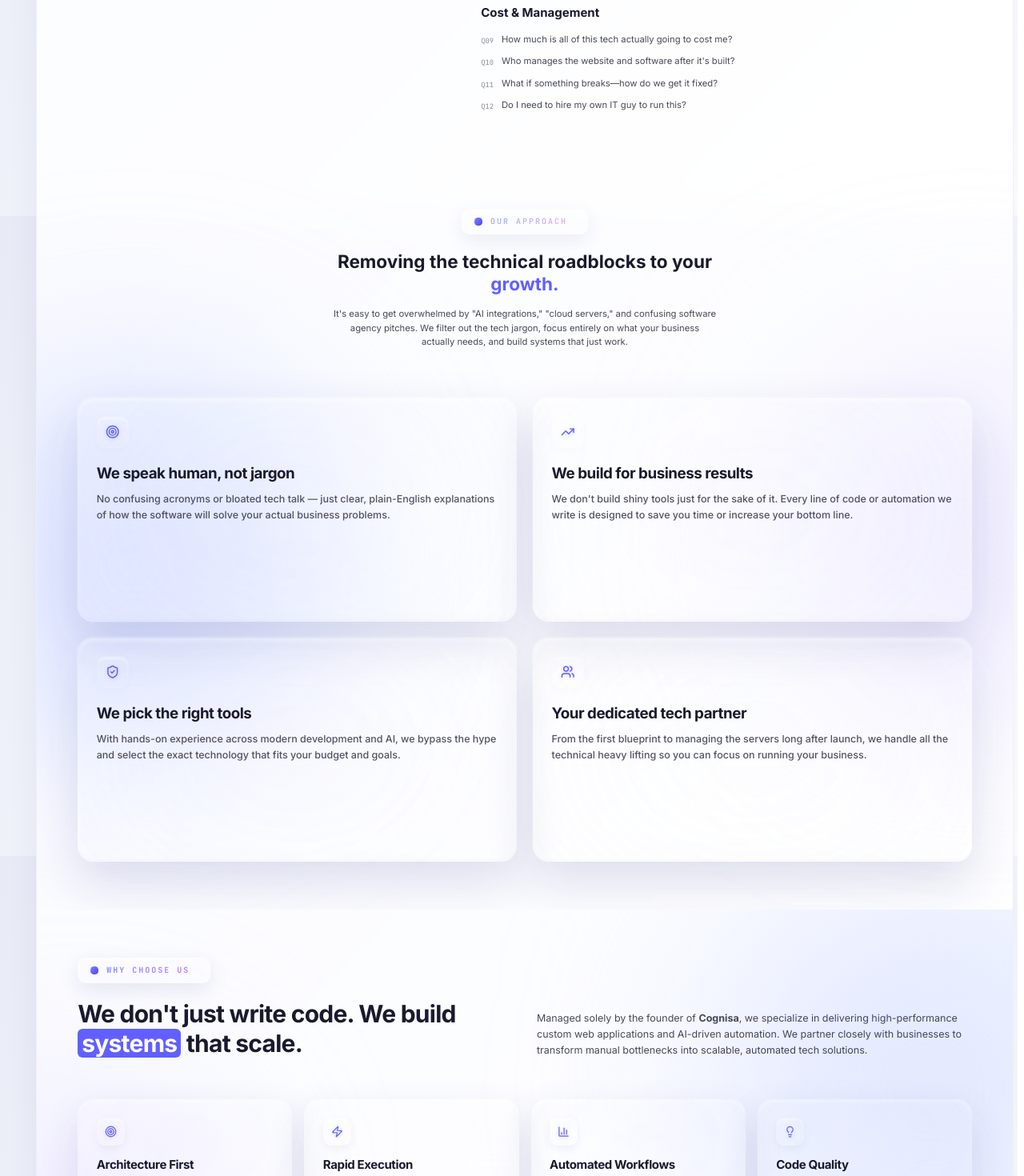
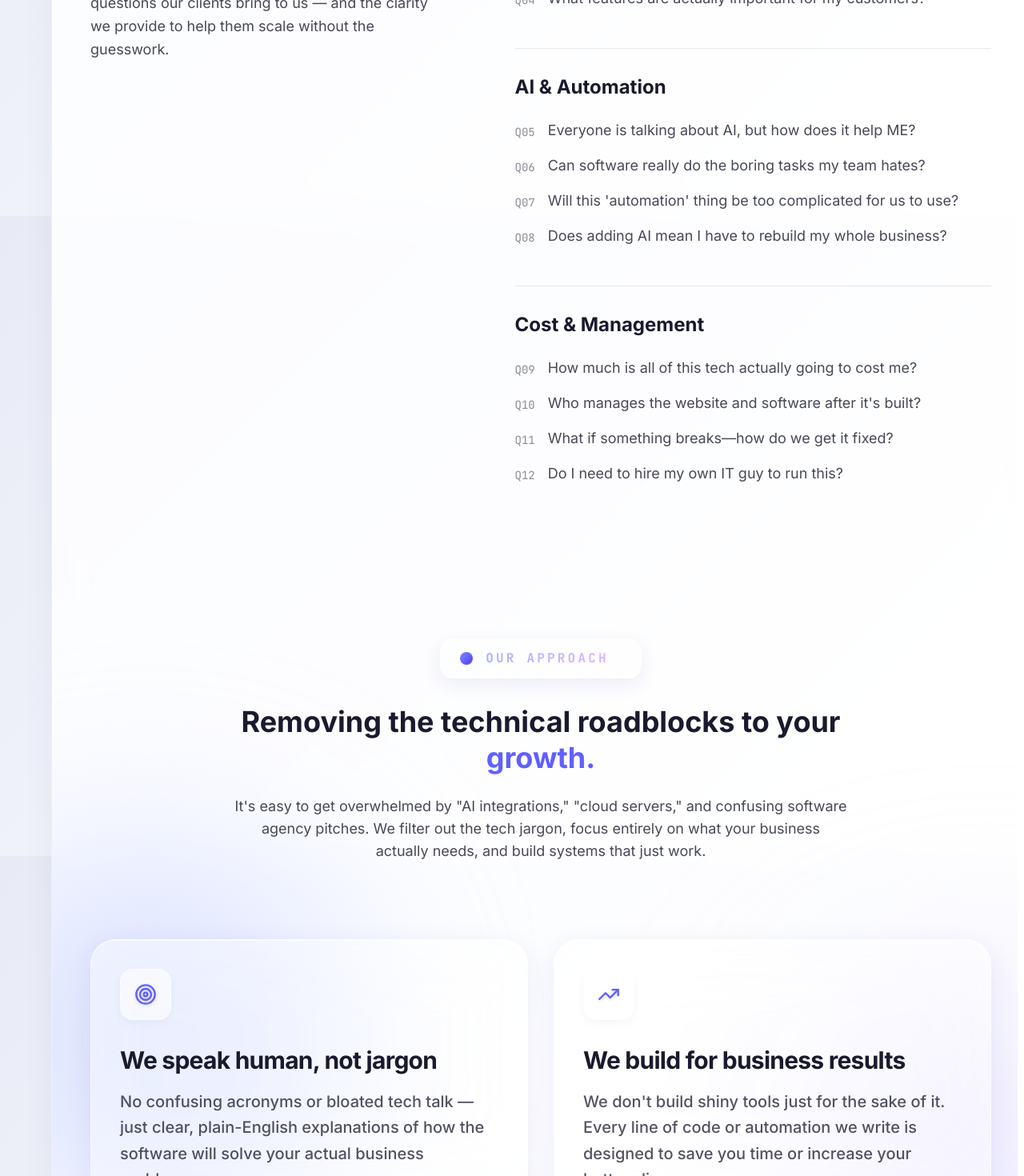
Before and after one commit to farhan2905/proxypartner, a Next.js app: page / in a window 1280 px wide. Shown: the part 1330-2800 px from the top of the page at 80% size. Built offline with nearby package versions, Linux system fonts and the light colour scheme.

Commit message:
Fix layout gap and apply glassmorphism to cards

```diff
--- a/src/app/globals.css
+++ b/src/app/globals.css
@@ -456,4 +456,4 @@ mark {
   opacity: 0.7;
 }
 
-html { font-size: 10px; }
+/* Base font-size uses browser default (16px) for correct rem scaling at any zoom level */
--- a/src/app/page.tsx
+++ b/src/app/page.tsx
@@ -17,12 +17,12 @@ import Footer from '@/components/sections/Footer';
 
 export default function Home() {
   return (
-    <main className="min-h-screen py-6 px-3 md:py-8 md:px-6 lg:px-10 flex justify-center items-start overflow-x-clip text-text-primary">
+    <main className="min-h-screen py-4 px-2 md:py-6 md:px-4 lg:px-6 flex justify-center items-start overflow-x-clip text-text-primary">
       <SidebarNavigation />
       <MobileNavigation />
 
       {/* Main Content Glass Container */}
-      <div className="glass w-full max-w-[1600px] overflow-x-clip relative lg:ml-16 pt-20 lg:pt-0">
+      <div className="glass w-full max-w-[96vw] 2xl:max-w-[1800px] overflow-x-clip relative lg:ml-20 pt-20 lg:pt-0">
         <Hero />
         <Marquee />
         <Challenges />
--- a/src/components/sections/About.tsx
+++ b/src/components/sections/About.tsx
@@ -60,7 +60,7 @@ export default function About() {
       <div className="absolute top-0 right-[-10%] w-[500px] h-[500px] bg-indigo-200/50 rounded-full blur-[120px] pointer-events-none animate-orb-2" />
       <div className="absolute bottom-[-10%] left-[-10%] w-[400px] h-[400px] bg-violet-200/40 rounded-full blur-[120px] pointer-events-none animate-orb-3" />
 
-      <div className="w-[92vw] max-w-[1600px] mx-auto px-4 md:px-8 lg:px-12 relative z-10">
+      <div className="w-full max-w-[1400px] mx-auto px-4 md:px-8 lg:px-12 relative z-10">
         <div className="grid grid-cols-1 lg:grid-cols-2 gap-8 lg:gap-12 mb-16 md:mb-20">
           {/* Left: Heading */}
           <div>
@@ -102,14 +102,14 @@ export default function About() {
                 variants={cardVariants}
                 initial="hidden"
                 animate={isInView ? 'visible' : 'hidden'}
-                className="relative overflow-hidden bg-gradient-to-br from-white/2 via-white/0.5 to-transparent backdrop-blur-[200px] p-6 md:p-7 lg:p-9 min-h-[240px] md:min-h-[260px] flex flex-col justify-between rounded-[2rem] border border-white/10 hover:border-white/20 shadow-[inset_0_3px_3px_rgba(255,255,255,0.25),inset_0_-2px_2px_rgba(0,0,0,0.05),0_20px_50px_rgba(31,38,135,0.12),0_0_1px_rgba(255,255,255,0.8)] transition-all duration-700 group hover:-translate-y-3 hover:bg-gradient-to-br hover:from-white/3 hover:via-white/1 hover:to-transparent hover:shadow-[inset_0_3px_3px_rgba(255,255,255,0.35),inset_0_-2px_2px_rgba(0,0,0,0.05),0_30px_80px_rgba(99,102,241,0.4),0_0_2px_rgba(255,255,255,1)]"
+                className="relative overflow-hidden bg-white/40 backdrop-blur-2xl p-6 md:p-7 lg:p-9 min-h-[240px] md:min-h-[260px] flex flex-col justify-between rounded-[2rem] border border-white/60 shadow-[0_8px_32px_rgba(31,38,135,0.08),inset_0_1px_0_rgba(255,255,255,0.6)] transition-all duration-700 group hover:-translate-y-3 hover:bg-white/60 hover:border-white/80 hover:shadow-[0_20px_60px_rgba(99,102,241,0.15),inset_0_1px_0_rgba(255,255,255,0.8)]"
               >
                 {/* Subtle light sweep & glow on hover */}
                 <div className="absolute top-0 left-[-100%] w-[50%] h-[200%] bg-gradient-to-r from-transparent via-white/25 to-transparent rotate-[30deg] opacity-0 group-hover:opacity-100 group-hover:left-[200%] transition-all duration-1000 pointer-events-none" />
 
                 {/* Content */}
                 <div className="relative z-10 flex flex-col h-full">
-                  <div className="w-14 h-14 rounded-2xl bg-gradient-to-br from-white/5 to-transparent flex items-center justify-center mb-6 group-hover:scale-110 group-hover:bg-gradient-to-br group-hover:from-indigo-500/8 group-hover:to-transparent transition-all duration-500 border border-white/10 shadow-[inset_0_3px_2px_rgba(255,255,255,0.25),0_4px_12px_rgba(0,0,0,0.05)]">
+                  <div className="w-14 h-14 rounded-2xl bg-white/50 backdrop-blur-xl flex items-center justify-center mb-6 group-hover:scale-110 group-hover:bg-indigo-50 transition-all duration-500 border border-white/60 shadow-[0_4px_12px_rgba(0,0,0,0.04)]">
                     <Icon className="w-6 h-6 text-indigo-500 transition-colors drop-shadow-sm" />
                   </div>
                   <div>
--- a/src/components/sections/Challenges.tsx
+++ b/src/components/sections/Challenges.tsx
@@ -53,7 +53,7 @@ export default function Challenges() {
 
   return (
     <section ref={ref} className="bg-transparent py-16 md:py-24" id="challenges">
-      <div className="w-[92vw] max-w-[1600px] mx-auto px-4 md:px-8 lg:px-12">
+      <div className="w-full max-w-[1400px] mx-auto px-4 md:px-8 lg:px-12">
         <div className="grid grid-cols-1 lg:grid-cols-12 gap-12 lg:gap-8">
 
           {/* Left Column - Heading */}
--- a/src/components/sections/Footer.tsx
+++ b/src/components/sections/Footer.tsx
@@ -24,7 +24,7 @@ const footerLinks = {
 export default function Footer() {
   return (
     <footer className="bg-transparent border-t border-foreground/10">
-      <div className="w-[92vw] max-w-[1600px] mx-auto px-4 md:px-8 lg:px-12 py-16 md:py-20">
+      <div className="w-full max-w-[1400px] mx-auto px-4 md:px-8 lg:px-12 py-16 md:py-20">
         <div className="grid grid-cols-1 md:grid-cols-2 lg:grid-cols-4 gap-12 lg:gap-8">
           <div className="lg:col-span-1">
             <a href="/" className="text-foreground font-bold text-2xl tracking-tight">
@@ -79,7 +79,7 @@ export default function Footer() {
         </div>
       </div>
       <div className="border-t border-foreground/10">
-        <div className="w-[92vw] max-w-[1600px] mx-auto px-4 md:px-8 lg:px-12 py-6 flex flex-col md:flex-row items-center justify-between gap-4">
+        <div className="w-full max-w-[1400px] mx-auto px-4 md:px-8 lg:px-12 py-6 flex flex-col md:flex-row items-center justify-between gap-4">
           <p className="text-foreground/30 text-xs">&copy; {new Date().getFullYear()} Cognisa. All rights reserved.</p>
           <div className="flex items-center gap-6">
             <a href="#" className="text-foreground/30 text-xs hover:text-foreground/50 transition-colors">Privacy Policy</a>
--- a/src/components/sections/Hero.tsx
+++ b/src/components/sections/Hero.tsx
@@ -107,7 +107,7 @@ export default function Hero() {
 
       <motion.div
         style={{ y: contentY }}
-        className="relative z-20 w-[92vw] max-w-[1600px] mx-auto px-4 md:px-8 lg:px-12 w-full flex flex-col items-center text-center justify-center pt-24 pb-12 lg:pt-56"
+        className="relative z-20 w-full max-w-[1400px] mx-auto px-4 md:px-8 lg:px-12 flex flex-col items-center text-center justify-center pt-24 pb-12 lg:pt-56"
       >
         <div className="w-full max-w-4xl pt-12 lg:pt-32 flex flex-col items-center">
           {/* Status Badge */}
--- a/src/components/sections/Insights.tsx
+++ b/src/components/sections/Insights.tsx
@@ -22,7 +22,7 @@ export default function Insights() {
 
   return (
     <section ref={ref} className="bg-transparent py-16 md:py-24" id="insights">
-      <div className="w-[92vw] max-w-[1600px] mx-auto px-4 md:px-8 lg:px-12">
+      <div className="w-full max-w-[1400px] mx-auto px-4 md:px-8 lg:px-12">
         <div className="flex flex-col md:flex-row md:items-end justify-between mb-16 gap-8">
           <div className="max-w-2xl">
             <SectionTag text="INSIGHTS & RESOURCES" variant="dark" />
--- a/src/components/sections/Process.tsx
+++ b/src/components/sections/Process.tsx
@@ -26,7 +26,7 @@ export default function Process() {
       </div>
 
       <div className="sticky top-0 h-[100vh] flex flex-col justify-center overflow-hidden z-10">
-        <div className="w-[92vw] max-w-[1600px] mx-auto w-full px-4 md:px-8 lg:px-12 mb-8 mt-12 md:mt-0 flex-shrink-0">
+        <div className="w-full max-w-[1400px] mx-auto px-4 md:px-8 lg:px-12 mb-8 mt-12 md:mt-0 flex-shrink-0">
           <SectionTag text="OUR WORK" variant="dark" />
           <motion.h2
             initial={{ opacity: 0, y: 20 }}
--- a/src/components/sections/Services.tsx
+++ b/src/components/sections/Services.tsx
@@ -88,7 +88,7 @@ export default function Services() {
         </div>
 
         {/* Content Wrapper */}
-        <div className="relative z-10 w-[92vw] max-w-[1200px] mx-auto flex flex-col items-center">
+        <div className="relative z-10 w-full max-w-[1200px] mx-auto flex flex-col items-center">
 
           {/* Header Area */}
           <div className="text-center max-w-3xl mx-auto px-4 mb-12 md:mb-16 w-full">
--- a/src/components/sections/Solutions.tsx
+++ b/src/components/sections/Solutions.tsx
@@ -51,7 +51,7 @@ export default function Solutions() {
       <div className="absolute top-1/4 left-[-10%] w-[500px] h-[500px] bg-indigo-200/60 rounded-full blur-[120px] pointer-events-none animate-orb-1" />
       <div className="absolute bottom-1/4 right-[-10%] w-[400px] h-[400px] bg-violet-200/50 rounded-full blur-[120px] pointer-events-none animate-orb-2" />
 
-      <div className="w-[92vw] max-w-[1600px] mx-auto px-4 md:px-8 lg:px-12 relative z-10">
+      <div className="w-full max-w-[1400px] mx-auto px-4 md:px-8 lg:px-12 relative z-10">
         <div className="text-center max-w-3xl mx-auto mb-16 md:mb-24">
           <SectionTag text="OUR APPROACH" variant="dark" className="justify-center" />
           <motion.h2
@@ -82,14 +82,14 @@ export default function Solutions() {
                 variants={cardVariants}
                 initial="hidden"
                 animate={isInView ? "visible" : "hidden"}
-                className="relative overflow-hidden bg-gradient-to-br from-white/1 via-transparent to-transparent backdrop-blur-[250px] p-6 md:p-7 lg:p-9 min-h-[260px] md:min-h-[280px] flex flex-col justify-between rounded-[2rem] border border-white/5 hover:border-white/15 shadow-[inset_0_4px_4px_rgba(255,255,255,0.3),inset_0_-2px_2px_rgba(0,0,0,0.02),0_25px_60px_rgba(31,38,135,0.15),0_0_2px_rgba(255,255,255,1)] transition-all duration-700 group hover:-translate-y-4 hover:bg-gradient-to-br hover:from-white/2 hover:via-transparent hover:to-transparent hover:shadow-[inset_0_4px_4px_rgba(255,255,255,0.4),inset_0_-2px_2px_rgba(0,0,0,0.02),0_35px_100px_rgba(99,102,241,0.5),0_0_3px_rgba(255,255,255,1.2)]"
+                className="relative overflow-hidden bg-white/40 backdrop-blur-2xl p-6 md:p-7 lg:p-9 min-h-[260px] md:min-h-[280px] flex flex-col justify-between rounded-[2rem] border border-white/60 shadow-[0_8px_32px_rgba(31,38,135,0.08),inset_0_1px_0_rgba(255,255,255,0.6)] transition-all duration-700 group hover:-translate-y-4 hover:bg-white/60 hover:border-white/80 hover:shadow-[0_20px_60px_rgba(99,102,241,0.15),inset_0_1px_0_rgba(255,255,255,0.8)]"
               >
                 {/* Subtle light sweep & glow on hover */}
                 <div className="absolute top-0 left-[-100%] w-[50%] h-[200%] bg-gradient-to-r from-transparent via-white/35 to-transparent rotate-[30deg] opacity-0 group-hover:opacity-100 group-hover:left-[200%] transition-all duration-1000 pointer-events-none" />
 
                 {/* Content */}
                 <div className="relative z-10 flex flex-col h-full">
-                  <div className="w-16 h-16 rounded-2xl bg-gradient-to-br from-white/3 to-transparent flex items-center justify-center mb-8 group-hover:scale-110 group-hover:bg-gradient-to-br group-hover:from-indigo-500/5 group-hover:to-transparent transition-all duration-500 border border-white/5 shadow-[inset_0_4px_2px_rgba(255,255,255,0.3),0_4px_12px_rgba(0,0,0,0.02)]">
+                  <div className="w-16 h-16 rounded-2xl bg-white/50 backdrop-blur-xl flex items-center justify-center mb-8 group-hover:scale-110 group-hover:bg-indigo-50 transition-all duration-500 border border-white/60 shadow-[0_4px_12px_rgba(0,0,0,0.04)]">
                     <Icon className="w-7 h-7 text-indigo-500 transition-colors drop-shadow-sm" />
                   </div>
                   <div>
--- a/src/components/sections/Stats.tsx
+++ b/src/components/sections/Stats.tsx
@@ -47,7 +47,7 @@ export default function Stats() {
   return (
     <section id="stats" ref={ref} className="relative bg-transparent py-16 md:py-24 overflow-hidden">
       <div className="absolute top-1/2 left-1/2 -translate-x-1/2 -translate-y-1/2 w-[500px] h-[500px] bg-indigo-200 rounded-full blur-[200px] opacity-[0.06]" />
-      <div className="w-[92vw] max-w-[1600px] mx-auto px-4 md:px-8 lg:px-12 relative z-10">
+      <div className="w-full max-w-[1400px] mx-auto px-4 md:px-8 lg:px-12 relative z-10">
         <motion.div initial={{ opacity: 0, y: 20 }} whileInView={{ opacity: 1, y: 0 }} viewport={{ once: true }} transition={{ duration: 0.6 }} className="text-center mb-16">
           <div className="inline-flex items-center gap-4 px-6 py-3 rounded-2xl border backdrop-blur-[100px] bg-gradient-to-r from-white/8 via-white/4 to-white/2 border-white/20 hover:border-white/35 shadow-[inset_0_2px_2px_rgba(255,255,255,0.3),0_8px_24px_rgba(31,38,135,0.1)] mb-6 group">
             <span className="w-4 h-4 bg-gradient-to-br from-indigo-400 to-indigo-600 rounded-md group-hover:scale-110 transition-transform" />
```
Also changed, not shown: 1 other file (tests, documents, lock files or other folders).
